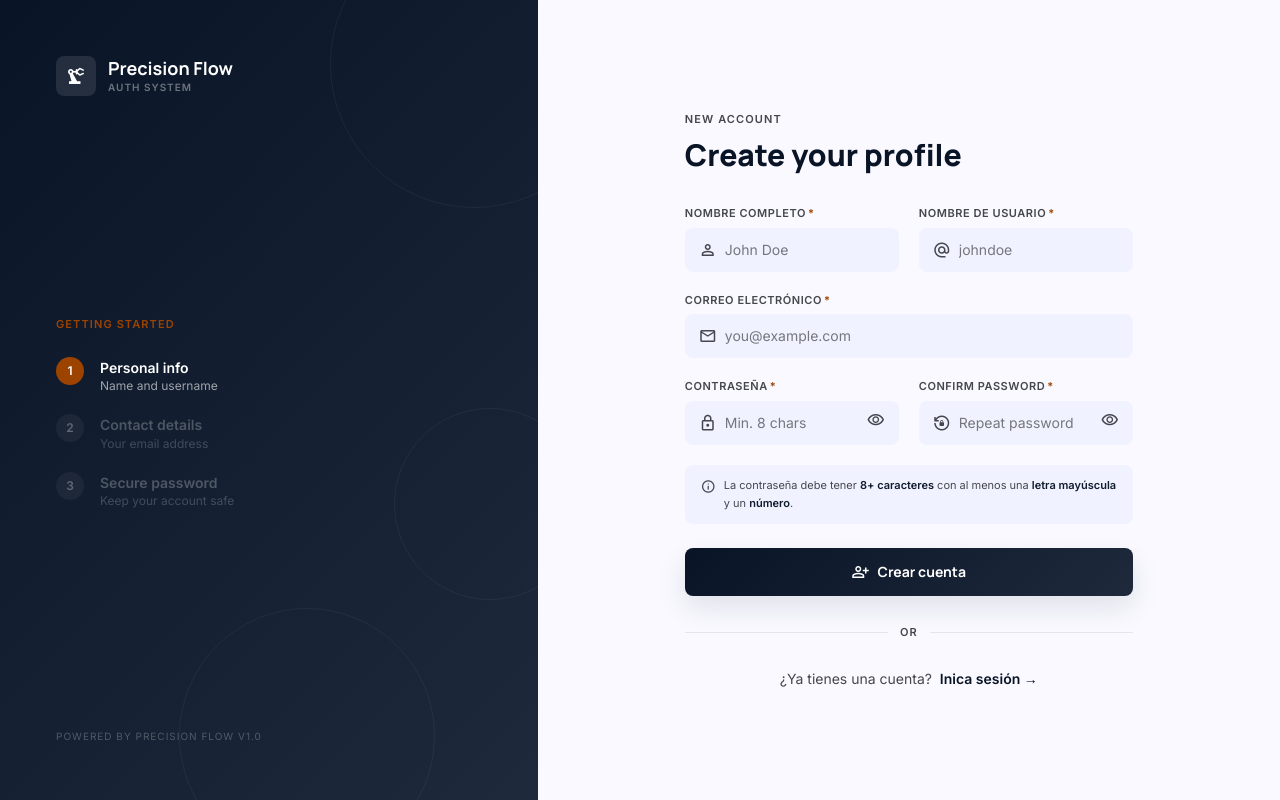
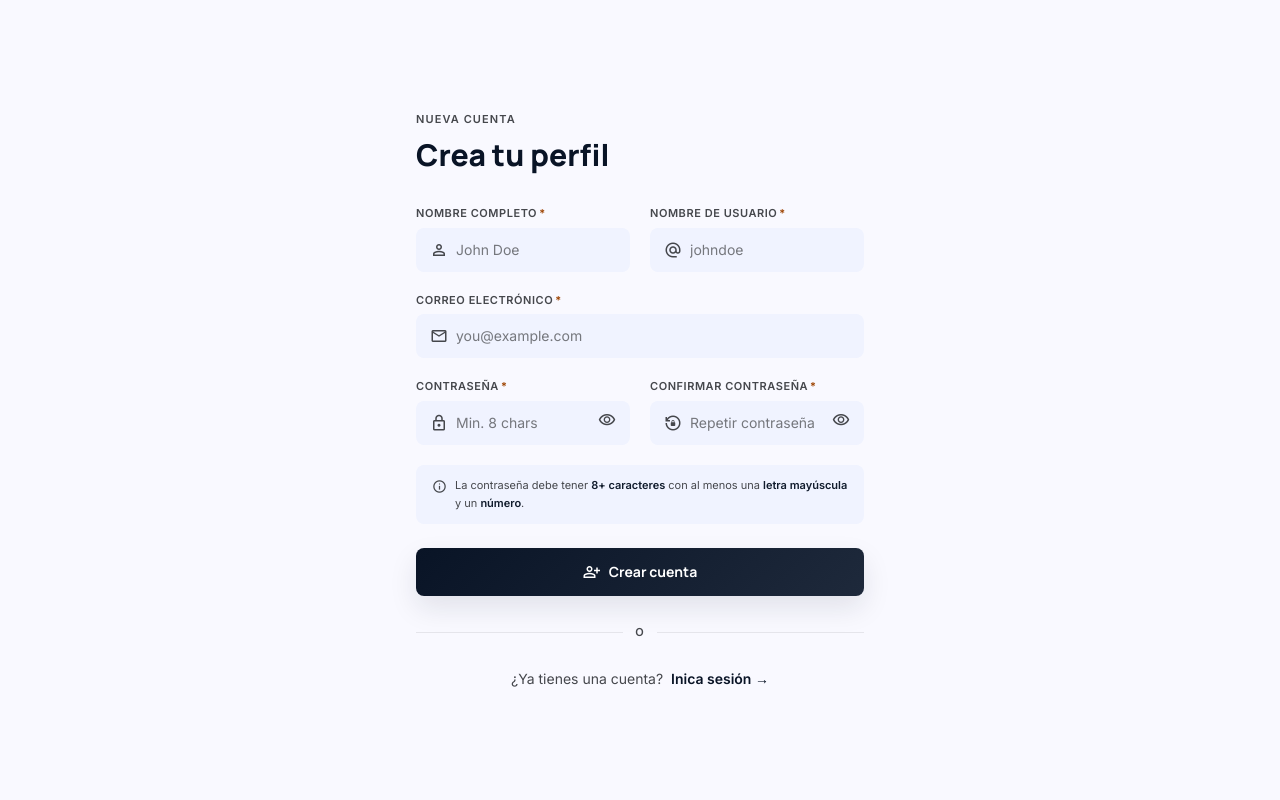
Before and after one commit to jc-larry/auxilio-mecanico-fronted, an Angular app: page /auth/register in a window 1280 px wide. Built offline with nearby package versions, Linux system fonts and the light colour scheme.

Commit message:
refactor: remove sidebar branding and localize UI text in auth pages

```diff
--- a/src/app/features/auth/pages/login/login.component.html
+++ b/src/app/features/auth/pages/login/login.component.html
@@ -1,44 +1,6 @@
 <div class="min-h-screen flex bg-surface">
 
-    <!-- ── Left panel: brand / illustration ── -->
-    <div
-        class="hidden lg:flex w-[46%] xl:w-[42%] machined-gradient flex-col justify-between p-10 xl:p-14 relative overflow-hidden shrink-0">
-
-        <!-- Decorative rings -->
-        <div class="absolute -bottom-32 -left-32 w-96 h-96 rounded-full border border-white/5"></div>
-        <div class="absolute -bottom-16 -left-16 w-64 h-64 rounded-full border border-white/5"></div>
-        <div class="absolute top-1/3 right-0 w-48 h-48 rounded-full border border-white/5"></div>
-
-        <!-- Logo -->
-        <div class="flex items-center gap-3 relative z-10">
-            <div class="w-10 h-10 bg-white/10 rounded-lg flex items-center justify-center">
-                <span class="material-symbols-outlined text-on-primary"
-                    style="font-variation-settings:'FILL' 1; font-size:22px;">precision_manufacturing</span>
-            </div>
-            <div>
-                <p class="font-headline font-bold text-on-primary text-lg leading-tight">Precision Flow</p>
-                <p class="text-[10px] uppercase tracking-widest text-on-primary/40 font-label font-bold">Auth System</p>
-            </div>
-        </div>
-
-        <!-- Center copy -->
-        <div class="relative z-10">
-            <p class="text-[11px] uppercase tracking-widest text-secondary font-label font-bold mb-4">Bienvenido</p>
-            <!-- <h1 class="font-headline font-extrabold text-on-primary text-4xl xl:text-5xl leading-[1.1] mb-6">
-                The mechanic's<br />digital cockpit.
-            </h1> -->
-            <p class="text-on-primary/50 text-sm leading-relaxed max-w-xs font-body">
-                Sistema de gestión para talleres mecánicos.
-            </p>
-        </div>
-
-        <!-- Footer label
-        <p class="text-[10px] text-on-primary/25 font-label uppercase tracking-widest relative z-10">
-            Powered by Precision Flow v1.0
-        </p> -->
-    </div>
-
-    <!-- ── Right panel: form ── -->
+    <!-- ── Main panel: form ── -->
     <div class="flex-1 flex flex-col justify-center items-center px-6 py-12 sm:px-12">
         <div class="w-full max-w-md">
 
@@ -70,7 +32,7 @@
                 <app-input-field id="email" label="Correo electrónico" type="email" placeholder="you@example.com"
                     [required]="true" icon="alternate_email" [control]="form['email']" formControlName="email" />
 
-                <app-input-field id="password" label="Contraseña" type="password" placeholder="Enter your password"
+                <app-input-field id="password" label="Contraseña" type="password" placeholder="Introduce tu contraseña"
                     [required]="true" icon="lock" [control]="form['password']" formControlName="password" />
 
                 <!-- Submit -->
@@ -93,7 +55,7 @@
             <div class="flex items-center gap-3 my-7">
                 <div class="flex-1 h-px bg-outline-variant/40"></div>
                 <span
-                    class="text-[11px] uppercase tracking-widest text-on-surface-variant font-label font-bold">or</span>
+                    class="text-[11px] uppercase tracking-widest text-on-surface-variant font-label font-bold">o</span>
                 <div class="flex-1 h-px bg-outline-variant/40"></div>
             </div>
 
--- a/src/app/features/auth/pages/register/register.component.html
+++ b/src/app/features/auth/pages/register/register.component.html
@@ -1,77 +1,13 @@
 <div class="min-h-screen flex bg-surface">
 
-    <!-- ── Left panel: brand ── -->
-    <div
-        class="hidden lg:flex w-[46%] xl:w-[42%] machined-gradient flex-col justify-between p-10 xl:p-14 relative overflow-hidden shrink-0">
-
-        <!-- Decorative rings -->
-        <div class="absolute -top-20 -right-20 w-72 h-72 rounded-full border border-white/5"></div>
-        <div class="absolute bottom-1/4 -right-12 w-48 h-48 rounded-full border border-white/5"></div>
-        <div class="absolute -bottom-16 left-1/3 w-64 h-64 rounded-full border border-white/5"></div>
-
-        <!-- Logo -->
-        <div class="flex items-center gap-3 relative z-10">
-            <div class="w-10 h-10 bg-white/10 rounded-lg flex items-center justify-center">
-                <span class="material-symbols-outlined text-on-primary"
-                    style="font-variation-settings:'FILL' 1; font-size:22px;">precision_manufacturing</span>
-            </div>
-            <div>
-                <p class="font-headline font-bold text-on-primary text-lg leading-tight">Precision Flow</p>
-                <p class="text-[10px] uppercase tracking-widest text-on-primary/40 font-label font-bold">Auth System</p>
-            </div>
-        </div>
-
-        <!-- Steps tracker -->
-        <div class="relative z-10 space-y-5">
-            <p class="text-[11px] uppercase tracking-widest text-secondary font-label font-bold mb-6">Getting started
-            </p>
-
-            <div *ngFor="let step of steps; let i = index" class="flex items-start gap-4">
-                <div class="w-7 h-7 rounded-full shrink-0 flex items-center justify-center text-xs font-bold font-label"
-                    [class]="i === currentStep()
-                ? 'bg-secondary text-on-secondary'
-                : i < currentStep()
-                  ? 'bg-white/20 text-on-primary'
-                  : 'bg-white/5 text-on-primary/30'">
-                    <span *ngIf="i < currentStep()" class="material-symbols-outlined"
-                        style="font-size:14px; font-variation-settings:'FILL' 1;">check</span>
-                    <span *ngIf="i >= currentStep()">{{ i + 1 }}</span>
-                </div>
-                <div class="pt-0.5">
-                    <p class="text-sm font-label font-bold leading-tight"
-                        [class]="i === currentStep() ? 'text-on-primary' : i < currentStep() ? 'text-on-primary/50' : 'text-on-primary/25'">
-                        {{ step.title }}
-                    </p>
-                    <p class="text-xs font-body mt-0.5"
-                        [class]="i === currentStep() ? 'text-on-primary/60' : 'text-on-primary/20'">
-                        {{ step.desc }}
-                    </p>
-                </div>
-            </div>
-        </div>
-
-        <p class="text-[10px] text-on-primary/25 font-label uppercase tracking-widest relative z-10">
-            Powered by Precision Flow v1.0
-        </p>
-    </div>
-
-    <!-- ── Right panel: form ── -->
+    <!-- ── Main panel: form ── -->
     <div class="flex-1 flex flex-col justify-center items-center px-6 py-12 sm:px-12 overflow-y-auto">
         <div class="w-full max-w-md">
 
-            <!-- Mobile logo -->
-            <div class="flex items-center gap-3 mb-10 lg:hidden">
-                <div class="w-9 h-9 machined-gradient rounded-lg flex items-center justify-center">
-                    <span class="material-symbols-outlined text-on-primary"
-                        style="font-variation-settings:'FILL' 1; font-size:20px;">precision_manufacturing</span>
-                </div>
-                <p class="font-headline font-bold text-primary text-base">Precision Flow</p>
-            </div>
-
             <!-- Heading -->
-            <p class="text-[11px] uppercase tracking-widest text-on-surface-variant font-label font-bold mb-2">New
-                account</p>
-            <h2 class="font-headline font-extrabold text-primary text-3xl mb-8 leading-tight">Create your profile</h2>
+            <p class="text-[11px] uppercase tracking-widest text-on-surface-variant font-label font-bold mb-2">Nueva
+                cuenta</p>
+            <h2 class="font-headline font-extrabold text-primary text-3xl mb-8 leading-tight">Crea tu perfil</h2>
 
             <!-- Success -->
             <div *ngIf="successMessage()"
@@ -108,8 +44,8 @@
                 <div class="grid grid-cols-1 sm:grid-cols-2 gap-5">
                     <app-input-field id="password" label="Contraseña" type="password" placeholder="Min. 8 chars"
                         [required]="true" icon="lock" [control]="form['password']" formControlName="password" />
-                    <app-input-field id="confirm_password" label="Confirm password" type="password"
-                        placeholder="Repeat password" [required]="true" icon="lock_reset"
+                    <app-input-field id="confirm_password" label="Confirmar contraseña" type="password"
+                        placeholder="Repetir contraseña" [required]="true" icon="lock_reset"
                         [control]="confirmPasswordControl" formControlName="confirm_password" />
                 </div>
 
@@ -146,7 +82,7 @@
             <div class="flex items-center gap-3 my-7">
                 <div class="flex-1 h-px bg-outline-variant/40"></div>
                 <span
-                    class="text-[11px] uppercase tracking-widest text-on-surface-variant font-label font-bold">or</span>
+                    class="text-[11px] uppercase tracking-widest text-on-surface-variant font-label font-bold">o</span>
                 <div class="flex-1 h-px bg-outline-variant/40"></div>
             </div>
 
--- a/src/app/features/auth/pages/register/register.component.ts
+++ b/src/app/features/auth/pages/register/register.component.ts
@@ -34,13 +34,6 @@ export class RegisterComponent {
   isLoading = signal(false);
   serverError = signal<string | null>(null);
   successMessage = signal<string | null>(null);
-  currentStep = signal(0);
-
-  readonly steps = [
-    { title: 'Personal info', desc: 'Name and username' },
-    { title: 'Contact details', desc: 'Your email address' },
-    { title: 'Secure password', desc: 'Keep your account safe' },
-  ];
 
   constructor(
     private fb: FormBuilder,
@@ -57,14 +50,6 @@ export class RegisterComponent {
       },
       { validators: passwordMatchValidator }
     );
-
-    // Advance the step tracker as the user fills out fields
-    this.registerForm.valueChanges.subscribe((v) => {
-      if (v.password?.length >= 8) this.currentStep.set(3);
-      else if (v.email) this.currentStep.set(2);
-      else if (v.full_name || v.username) this.currentStep.set(1);
-      else this.currentStep.set(0);
-    });
   }
 
   public get form(): { [key: string]: FormControl } { return this.registerForm.controls as { [key: string]: FormControl }; }
--- a/src/index.html
+++ b/src/index.html
@@ -1,5 +1,5 @@
 <!doctype html>
-<html lang="en">
+<html lang="es">
 
 <head>
   <meta charset="utf-8" />
```
